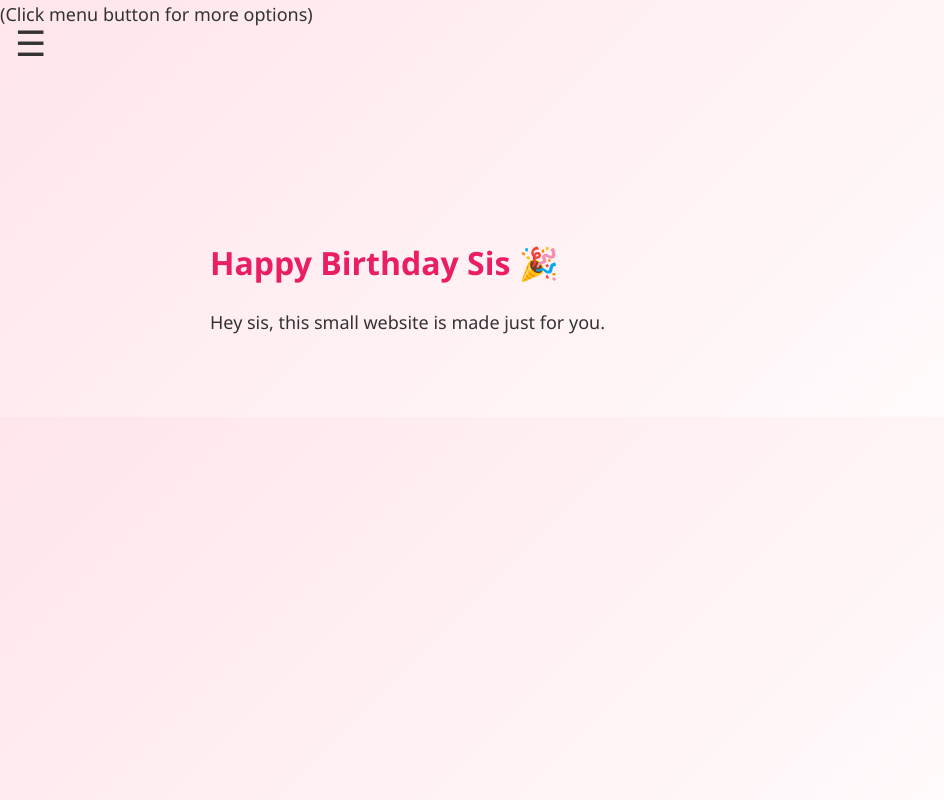
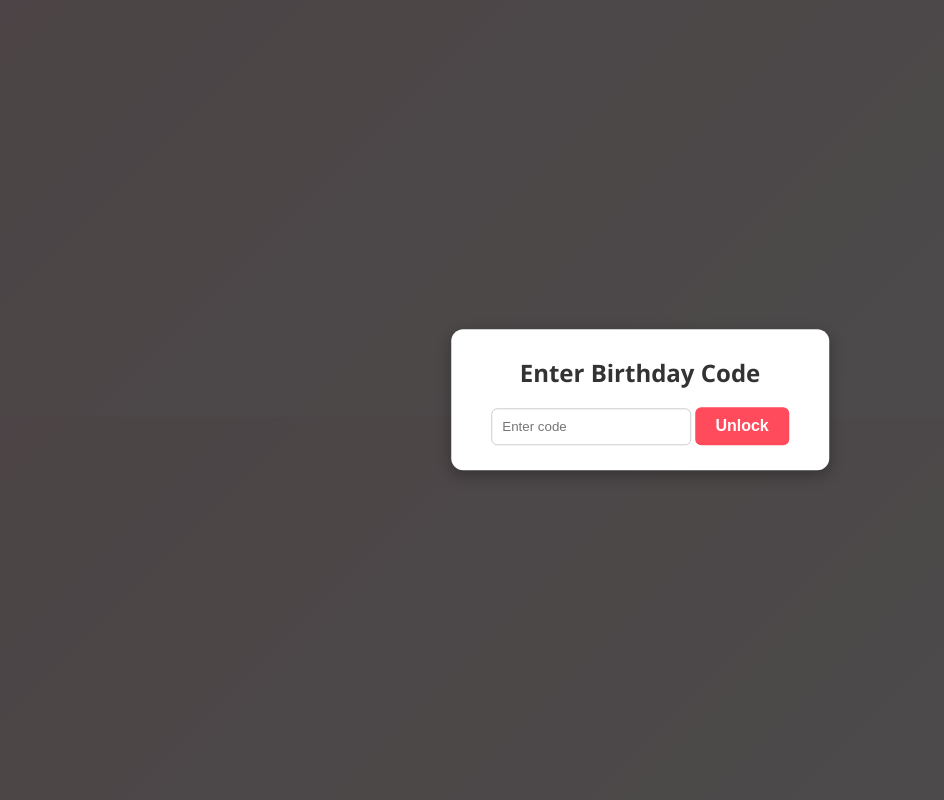
Before and after one commit to dtsuga78/birthday-site, a plain HTML site: page index.html in a window 1280 px wide. Shown: the whole page, without its empty margins (0-944 px from the left). Drawn offline with Linux system fonts and the light colour scheme.

Commit message:
password added

```diff
--- a/css/style.css
+++ b/css/style.css
@@ -167,3 +167,102 @@ button:hover {
   opacity: 1;
   pointer-events: all;
 }
+
+/* -------------------- Password Modal -------------------- */
+
+/* Overlay */
+#pwOverlay {
+  position: fixed;
+  inset: 0;
+  background: rgba(0,0,0,0.7);
+  z-index: 9999;
+  opacity: 0;
+  animation: fadeInOverlay 0.5s forwards;
+}
+
+/* Modal box */
+#pwModal {
+  position: fixed;
+  top: 50%;
+  left: 50%;
+  transform: translate(-50%, -50%) scale(0.8);
+  background: #fff;
+  padding: 25px 40px;
+  border-radius: 12px;
+  text-align: center;
+  z-index: 10000;
+  box-shadow: 0 5px 15px rgba(0,0,0,0.3);
+  opacity: 0;
+  animation: popInModal 0.5s forwards;
+}
+
+#siteContent {
+  visibility: visible;
+}
+
+/* Input & button */
+#pwModal input {
+  padding: 10px;
+  margin-top: 15px;
+  width: 200px;
+  border-radius: 6px;
+  border: 1px solid #ccc;
+}
+
+#pwModal button {
+  margin-top: 15px;
+  padding: 10px 20px;
+  border: none;
+  background: #ff4b5c;
+  color: #fff;
+  font-weight: bold;
+  border-radius: 6px;
+  cursor: pointer;
+  transition: transform 0.2s ease, background 0.2s ease;
+}
+
+#pwModal button:hover {
+  background: #ff1f3a;
+  transform: translateY(-3px) scale(1.05);
+}
+
+/* Error message */
+#pwModal p {
+  margin-top: 10px;
+}
+
+/* -------------------- Animations -------------------- */
+
+/* Fade-in overlay */
+@keyframes fadeInOverlay {
+  to { opacity: 1; }
+}
+
+/* Pop-in modal */
+@keyframes popInModal {
+  to {
+    opacity: 1;
+    transform: translate(-50%, -50%) scale(1);
+  }
+}
+
+/* Fade-out overlay */
+.fadeOutOverlay {
+  animation: fadeOutOverlayAnim 0.5s forwards;
+}
+
+@keyframes fadeOutOverlayAnim {
+  to { opacity: 0; }
+}
+
+/* Fade-out modal */
+.fadeOut {
+  animation: fadeOutModal 0.5s forwards;
+}
+
+@keyframes fadeOutModal {
+  to {
+    opacity: 0;
+    transform: translate(-50%, -50%) scale(0.8);
+  }
+}
--- a/index.html
+++ b/index.html
@@ -6,6 +6,7 @@
     <meta name="viewport" content="width=device-width, initial-scale=1.0">    <link rel="stylesheet" href="css/style.css">
 </head>
 <body>
+<div id="siteContent">
 <div class="menu-btn" id="menuBtn">☰</div>
 <p>(Click menu button for more options)</p>
 <br>
@@ -23,11 +24,13 @@
   <a href="surprise.html">Surprise</a>
 </nav>
 
-
 <div class="container">
     <h1>Happy Birthday Sis 🎉</h1>
     <p>Hey sis, this small website is made just for you.</p>
 </div>
+
+</div>
 <script src="js/menu.js"></script>
+<script src="js/password.js"></script>
 </body>
 </html>
--- /dev/null
+++ b/js/password.js
@@ -0,0 +1,40 @@
+document.addEventListener("DOMContentLoaded", () => {
+  const secretCode = "HBD";
+
+  const site = document.getElementById("siteContent");
+  site.style.visibility = "hidden";
+
+  // Overlay
+  const overlay = document.createElement("div");
+  overlay.id = "pwOverlay";
+  document.body.appendChild(overlay);
+
+  // Modal
+  const modal = document.createElement("div");
+  modal.id = "pwModal";
+  modal.innerHTML = `
+    <h2>Enter Birthday Code</h2>
+    <input type="password" id="pwInput" placeholder="Enter code"/>
+    <button id="pwSubmit">Unlock</button>
+    <p id="pwError" style="color:red;display:none;">Wrong code!</p>
+  `;
+  document.body.appendChild(modal);
+
+  document.getElementById("pwSubmit").onclick = () => {
+    const input = document.getElementById("pwInput").value;
+    const error = document.getElementById("pwError");
+
+    if (input === secretCode) {
+      overlay.classList.add("fadeOutOverlay");
+      modal.classList.add("fadeOut");
+
+      setTimeout(() => {
+        overlay.remove();
+        modal.remove();
+        site.style.visibility = "visible";
+      }, 500);
+    } else {
+      error.style.display = "block";
+    }
+  };
+});
```
